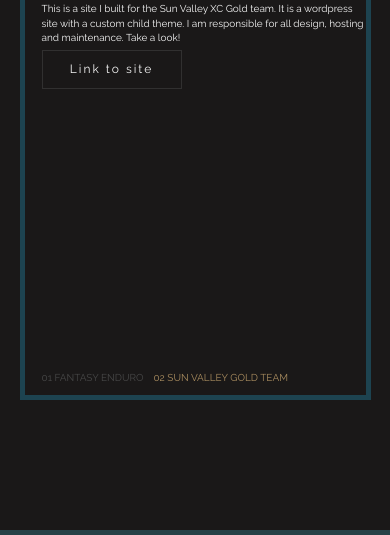
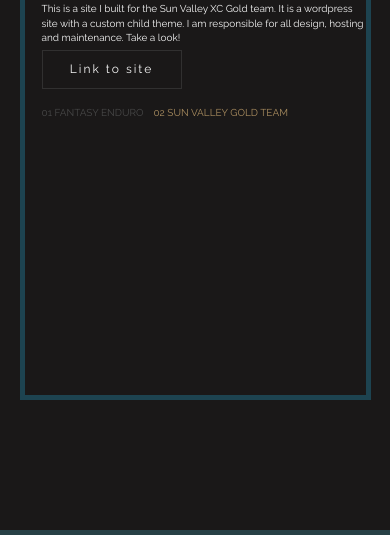
Before and after one commit to jhegman/jhegman.github.io, a Vue app: page /#/gold in a window 390 px wide. Shown: the part 314-849 px from the top of the page. Built offline with nearby package versions, Linux system fonts and the light colour scheme.

Commit message:
portfolio quick change

```diff
--- a/src/sass/app.scss
+++ b/src/sass/app.scss
@@ -421,10 +421,8 @@ a:hover:after {
 .work{
   width: 70%;
   max-width: 880px;
-  height: 70%;
   border: 5px solid #1D4350;
   font-family: 'Raleway', sans-serif;
-  position: relative;
 
   h1{
       margin: 10% auto 5px 5%;
@@ -453,8 +451,8 @@ a:hover:after {
     list-style: none;
     display:inline-flex;
     margin-left: 5%;
+    margin-top: 10%;
     padding: 0;
-    position: absolute;
     bottom: 0;
   }
 
@@ -529,6 +527,10 @@ a:hover:after {
     h1{
       margin-top: 0px;
     }
+
+    ul{
+      margin-top: 5%;
+    }
   }
 }
 
```
Also changed, not shown: public/css/app.css, 1 other file.
